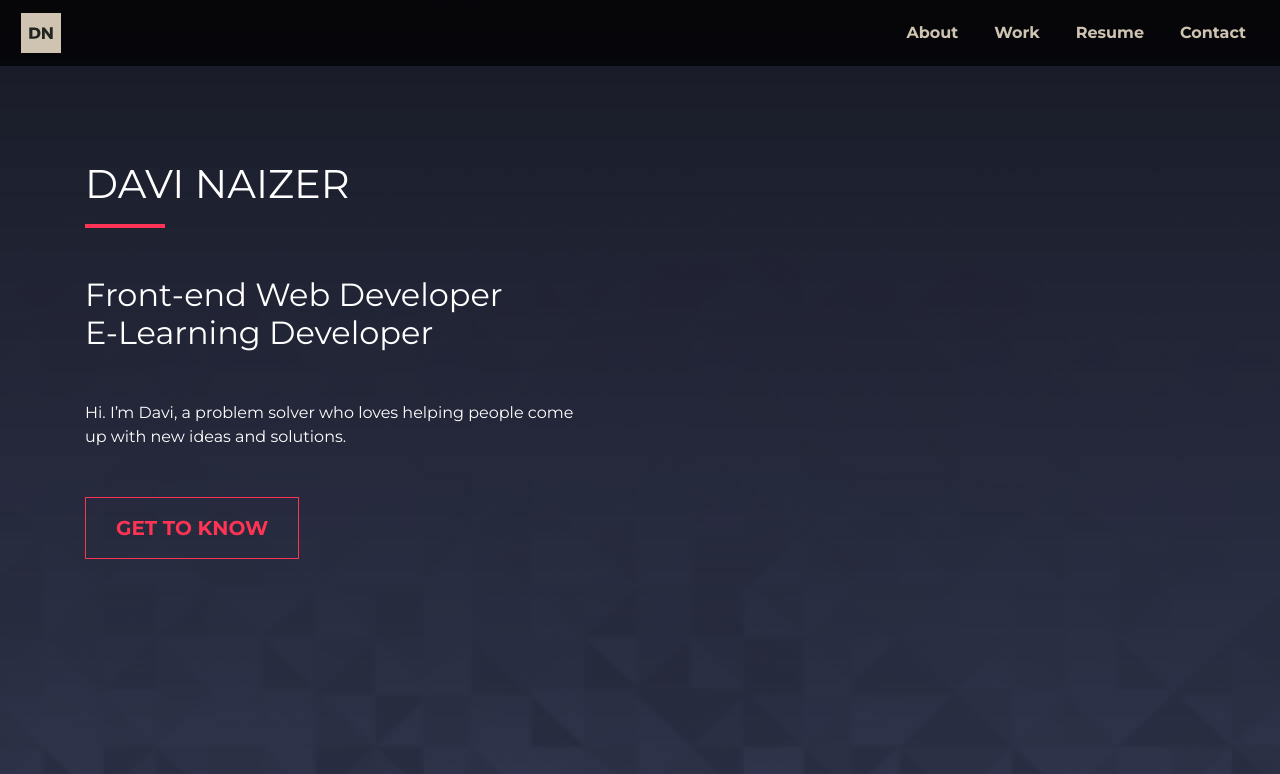
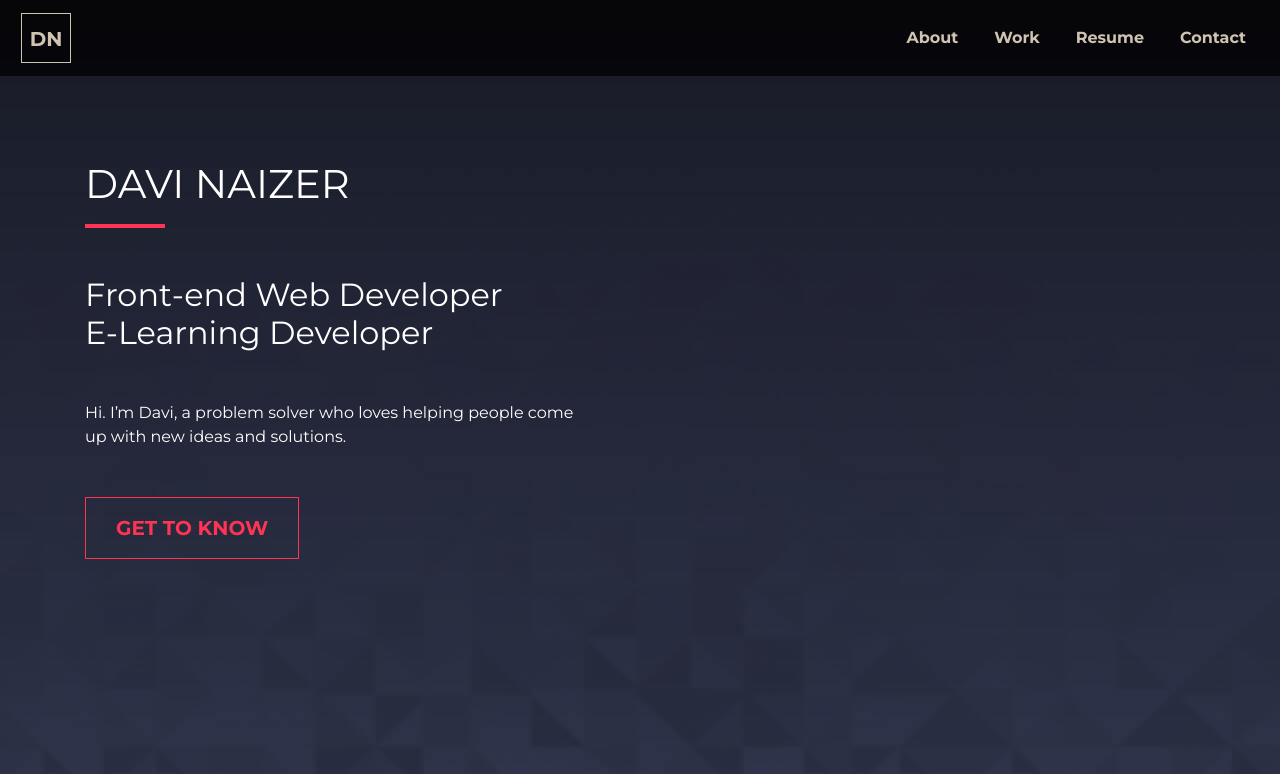
Before and after one commit to davinaizer/myportfolio, a React app: page / in a window 1280 px wide. Shown: the top 774 px of the page. Built offline with nearby package versions, Linux system fonts and the light colour scheme.

Commit message:
update navbar brand to use text and support Hover states

```diff
--- a/src/app/containers/Navbar.js
+++ b/src/app/containers/Navbar.js
@@ -34,14 +34,8 @@ export default class TopNav extends Component {
     return (
       <div>
         <Navbar className="app-navbar" fixed="top" expand="md">
-          <NavLink to="/">
-            <img
-              src={brandImg}
-              className="navbar-brand"
-              width="40"
-              height="40"
-              alt="Home"
-            />
+          <NavLink to="/" className="navbar-brand" activeClassName="">
+            <p>DN</p>
           </NavLink>
 
           <NavbarToggler onClick={this.toggle} />
--- a/src/app/containers/Navbar.scss
+++ b/src/app/containers/Navbar.scss
@@ -8,8 +8,24 @@
 }
 
 .app-navbar .navbar-brand {
+  transition: all 0.5s;
+  font-weight: bold;
+  border: 1px solid $dark-vanilla;
+  padding: 10px 0;
+  margin: 5px;
   width: 50px;
   height: 50px;
+  text-align: center;
+
+  &.isActive {
+    color: $eerie-black;
+    background-color: $dark-vanilla;
+  }
+
+  &:hover {
+    color: $eerie-black;
+    background-color: $dark-vanilla;
+  }
 }
 .app-navbar .navbar-brand,
 .app-navbar .navbar-text {
```
